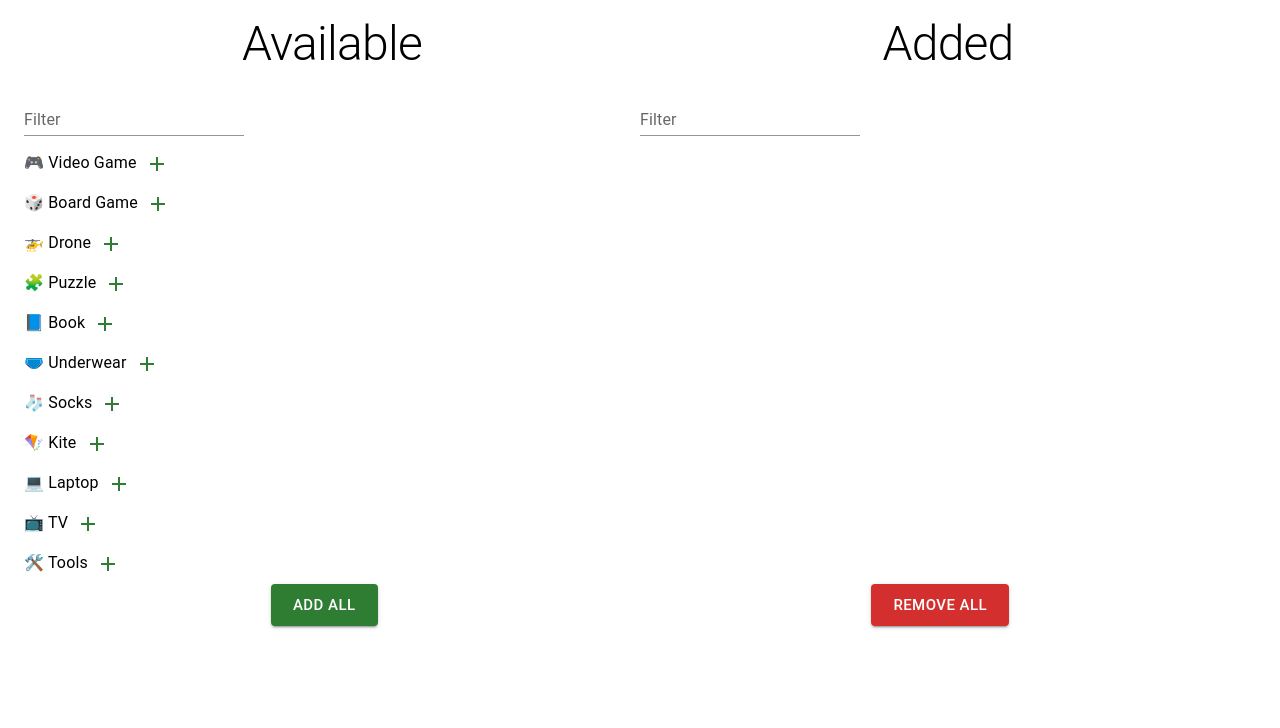
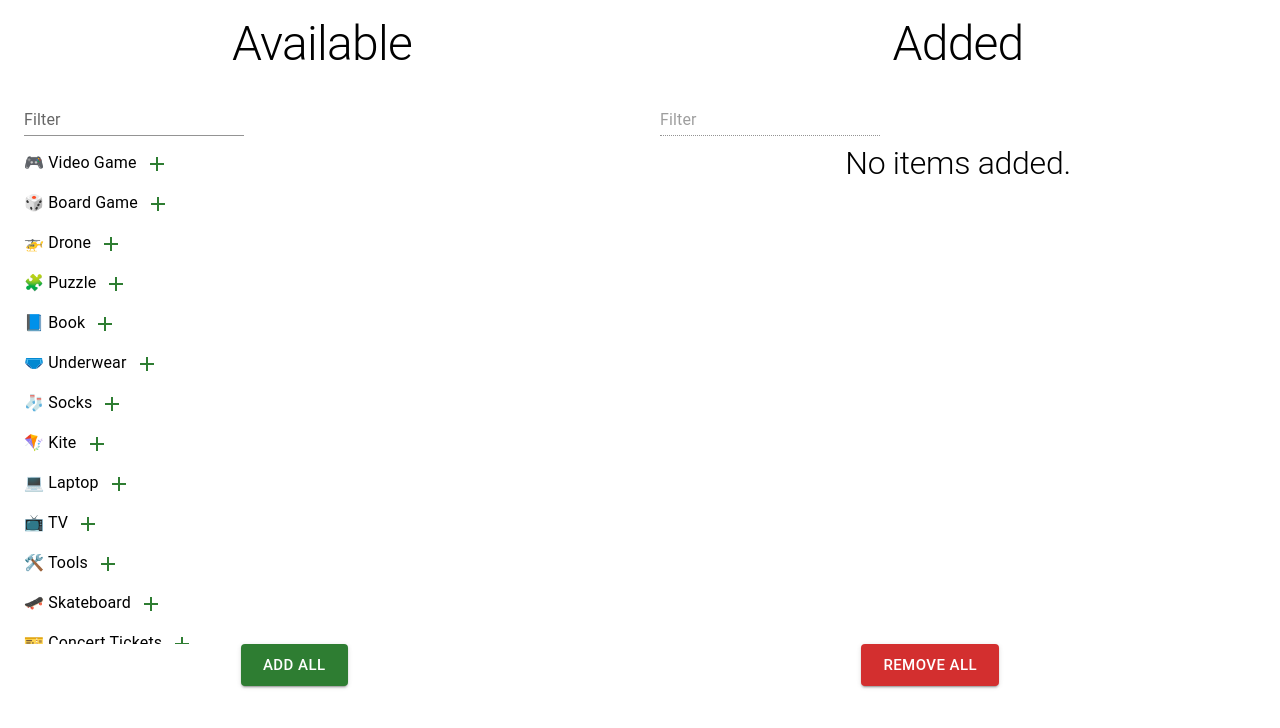
Before and after one commit to TerrenceMM2/MyChristmasList, a React (Create React App) app: page / in a window 1280 px wide. Shown: the top 728 px of the page. Built offline with nearby package versions, Linux system fonts and the light colour scheme.

Commit message:
feat: add message when there are no items; add more data; overflow item box

```diff
--- a/src/components/AddedColumn.jsx
+++ b/src/components/AddedColumn.jsx
@@ -37,9 +37,17 @@ const AddedColumn = ({ addedItems, handleDeleteItem }) => {
           label="Filter"
           variant="standard"
           onChange={(event) => handleFilterAddedItems(event)}
+          disabled={addedItemsFiltered.length === 0}
         />
+        {addedItemsFiltered.length === 0 ? (
+          <>
+            <Typography sx={{ textAlign: "center " }} variant="h2">
+              No items added.
+            </Typography>
+          </>
+        ) : (
+          <Box sx={{ maxHeight: 500, overflowY: "auto" }}>
             {addedItemsFiltered.map((item) => (
-          <>
               <Typography key={`${item.itemName}-added`} variant="body1">
                 {item.icon} {item.itemName}
                 <IconButton
@@ -49,8 +57,9 @@ const AddedColumn = ({ addedItems, handleDeleteItem }) => {
                   <RemoveIcon />
                 </IconButton>
               </Typography>
-          </>
             ))}
+          </Box>
+        )}
       </Box>
     </>
   );
--- a/src/components/AvailableColumn.jsx
+++ b/src/components/AvailableColumn.jsx
@@ -39,8 +39,15 @@ const AvailableColumn = ({ availableItems, handleAddItem }) => {
           variant="standard"
           onChange={(event) => handleFilterAvailableItems(event)}
         />
+        {availableItemsFiltered.length === 0 ? (
+          <>
+            <Typography sx={{ textAlign: "center " }} variant="h2">
+              No items available.
+            </Typography>
+          </>
+        ) : (
+          <Box sx={{ maxHeight: 500, overflowY: "auto" }}>
             {availableItemsFiltered.map((item) => (
-          <>
               <Typography key={`${item.itemName}-available`} variant="body1">
                 {item.icon} {item.itemName}
                 <IconButton
@@ -50,8 +57,9 @@ const AvailableColumn = ({ availableItems, handleAddItem }) => {
                   <AddIcon />
                 </IconButton>
               </Typography>
-          </>
             ))}
+          </Box>
+        )}
       </Box>
     </>
   );
--- a/src/components/ListContainer.jsx
+++ b/src/components/ListContainer.jsx
@@ -41,7 +41,7 @@ const ListContainer = () => {
   };
 
   return (
-    <Grid container sx={{ marginTop: "1rem" }}>
+    <Grid container sx={{ marginTop: "1rem" }} columnSpacing={5}>
       <Grid item xs={12} sm={6}>
         <AvailableColumn
           availableItems={availableItems}
--- a/src/data/itemData.js
+++ b/src/data/itemData.js
@@ -54,6 +54,61 @@ const items = [
     itemName: "Tools",
     icon: "🛠️",
   },
+  {
+    id: 12,
+    itemName: "Skateboard",
+    icon: "🛹",
+  },
+  {
+    id: 13,
+    itemName: "Concert Tickets",
+    icon: "🎫",
+  },
+  {
+    id: 14,
+    itemName: "Guitar",
+    icon: "🎸",
+  },
+  {
+    id: 15,
+    itemName: "Drums",
+    icon: "🥁",
+  },
+  {
+    id: 16,
+    itemName: "Bike",
+    icon: "🚲",
+  },
+  {
+    id: 17,
+    itemName: "Scooter",
+    icon: "🛴",
+  },
+  {
+    id: 18,
+    itemName: "Vacation",
+    icon: "✈️",
+  },
+  {
+    id: 19,
+    itemName: "Watch",
+    icon: "⌚",
+  },
+  {
+    id: 20,
+    itemName: "Stereo",
+    icon: "📻",
+  },
+  {
+    id: 21,
+    itemName: "Telescope",
+    icon: "🔭",
+  },
+  {
+    id: 22,
+    itemName: "Furniture",
+    icon: "🪑",
+  },
 ];
 
 export default items;
--- a/src/styles/customTheme.jsx
+++ b/src/styles/customTheme.jsx
@@ -5,6 +5,9 @@ const customTheme = createTheme({
     h1: {
       fontSize: "3rem",
     },
+    h2: {
+      fontSize: "2rem",
+    },
   },
 });
 
```
Lines whose indentation alone changed are shown as unchanged.
